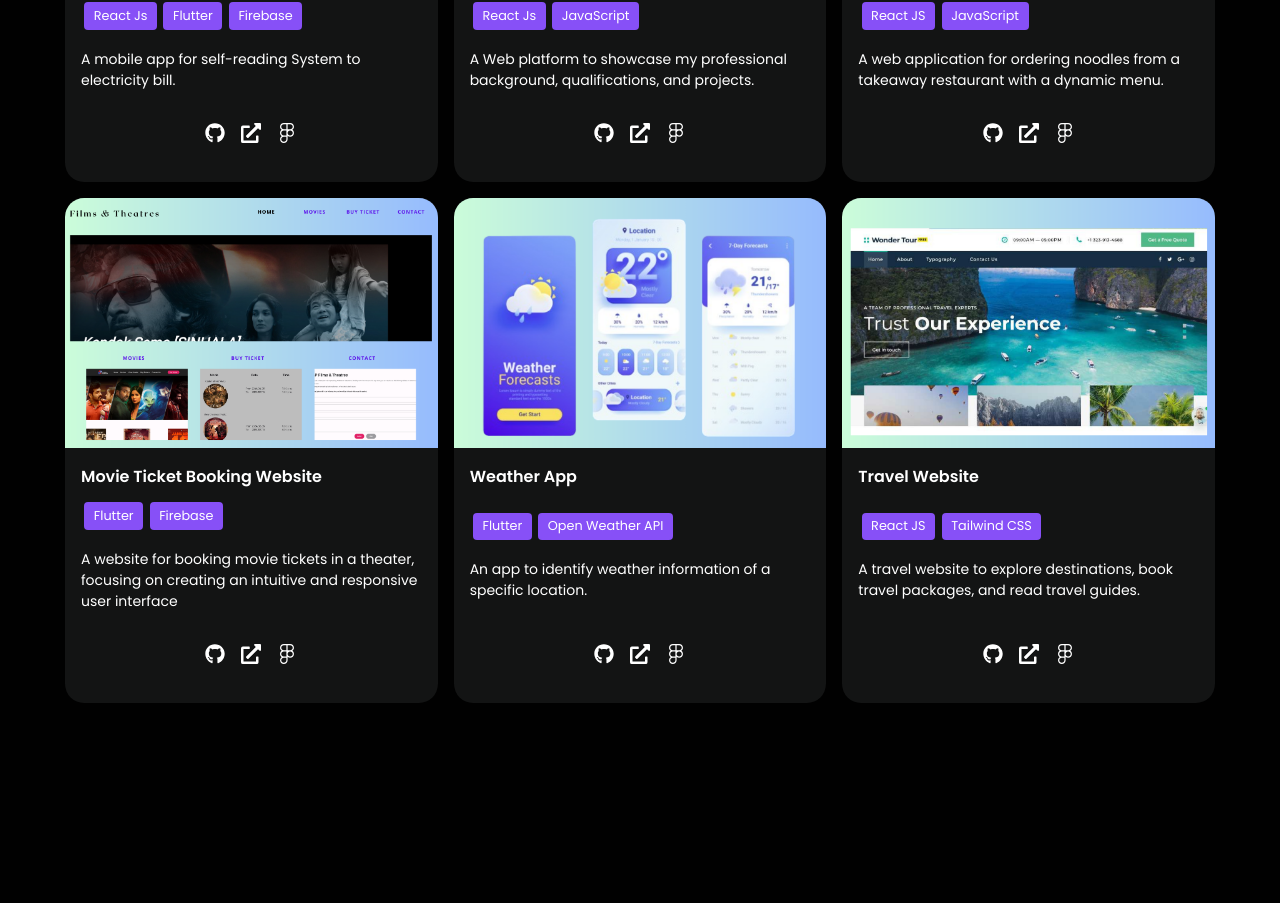
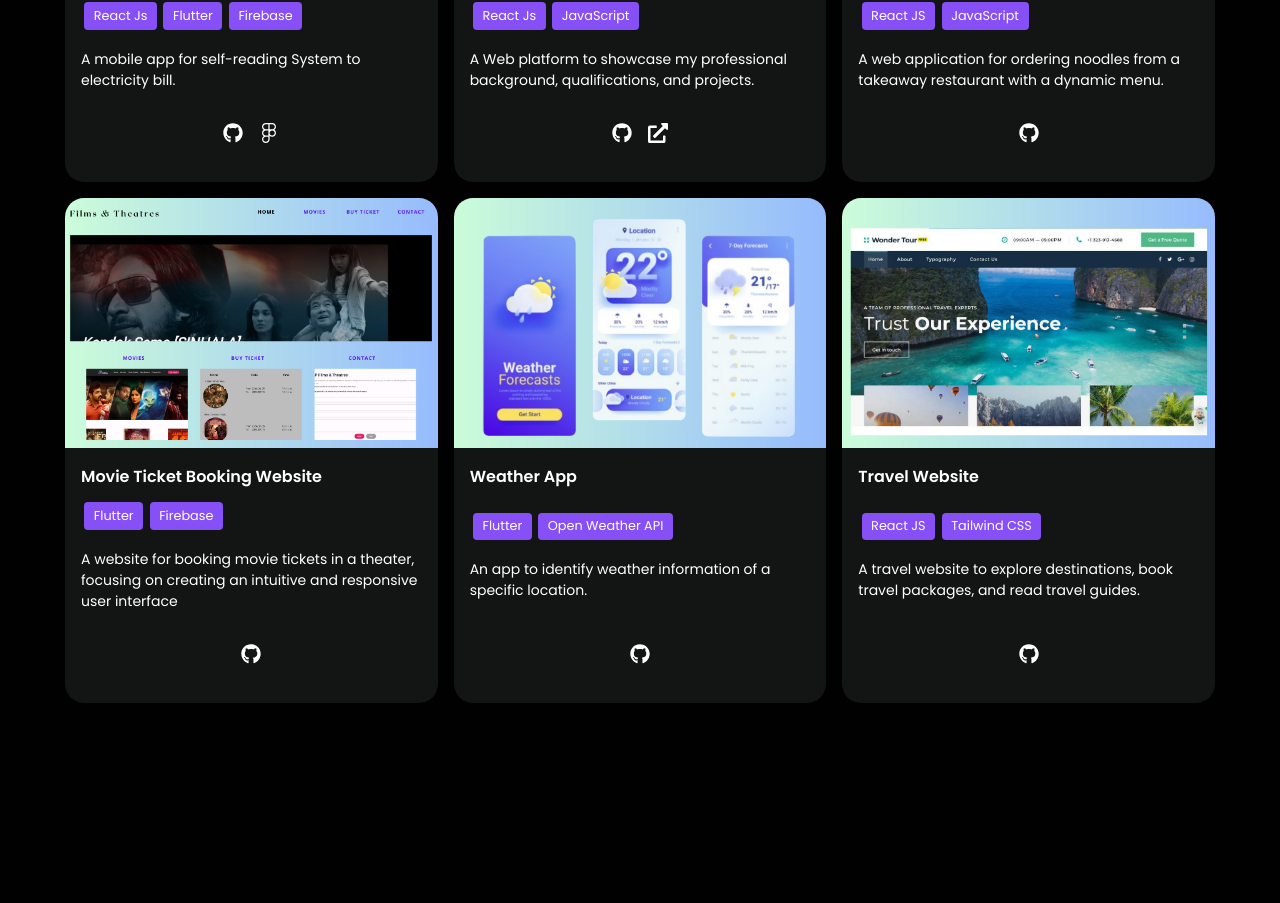
Before and after one commit to ruwinikularathne/My-Portfolio, a React (Create React App) app: page / in a window 1280 px wide. Shown: the part 2700-3603 px from the top of the page. Built offline with nearby package versions, Linux system fonts and the light colour scheme.

Commit message:
project link icons finalized

```diff
--- a/src/components/Projects/Card/index.jsx
+++ b/src/components/Projects/Card/index.jsx
@@ -24,15 +24,21 @@ const Card = (props) => {
                 </div>
                 <div className="card_details_bottom">
                     <div className="project_links">
+                        {props.data.github && (
                             <a href={props.data.github} target="_blank" rel="noopener noreferrer">
                                 <FaGithub size={20} />
                             </a>
+                        )}
+                        {props.data.website && (
                             <a href={props.data.website} target="_blank" rel="noopener noreferrer">
                                 <FaExternalLinkAlt size={20} />
                             </a>
+                        )}
+                        {props.data.figma && (
                             <a href={props.data.figma} target="_blank" rel="noopener noreferrer">
                                 <FaFigma size={20} />
                             </a>
+                        )}
                     </div>
                 </div>
             </div>
```
Also changed, not shown: src/components/Projects/index.jsx (line endings or trailing spaces). Lines whose indentation alone changed are shown as unchanged.
